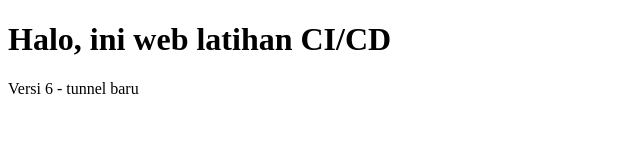
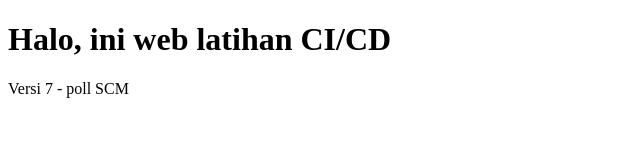
Before and after one commit to danurwijayanto/latihan-cicd-wsl, a plain HTML site: page public/index.html in a window 1280 px wide. Shown: the full height of the page, 0-640 px from the left. Drawn offline with Linux system fonts and the light colour scheme.

Commit message:
Versi 7 poll SCM

```diff
--- a/public/index.html
+++ b/public/index.html
@@ -5,6 +5,6 @@
 </head>
 <body>
 <h1>Halo, ini web latihan CI/CD</h1>
-<p>Versi 6 - tunnel baru</p>
+<p>Versi 7 - poll SCM</p>
 </body>
 </html>
```
